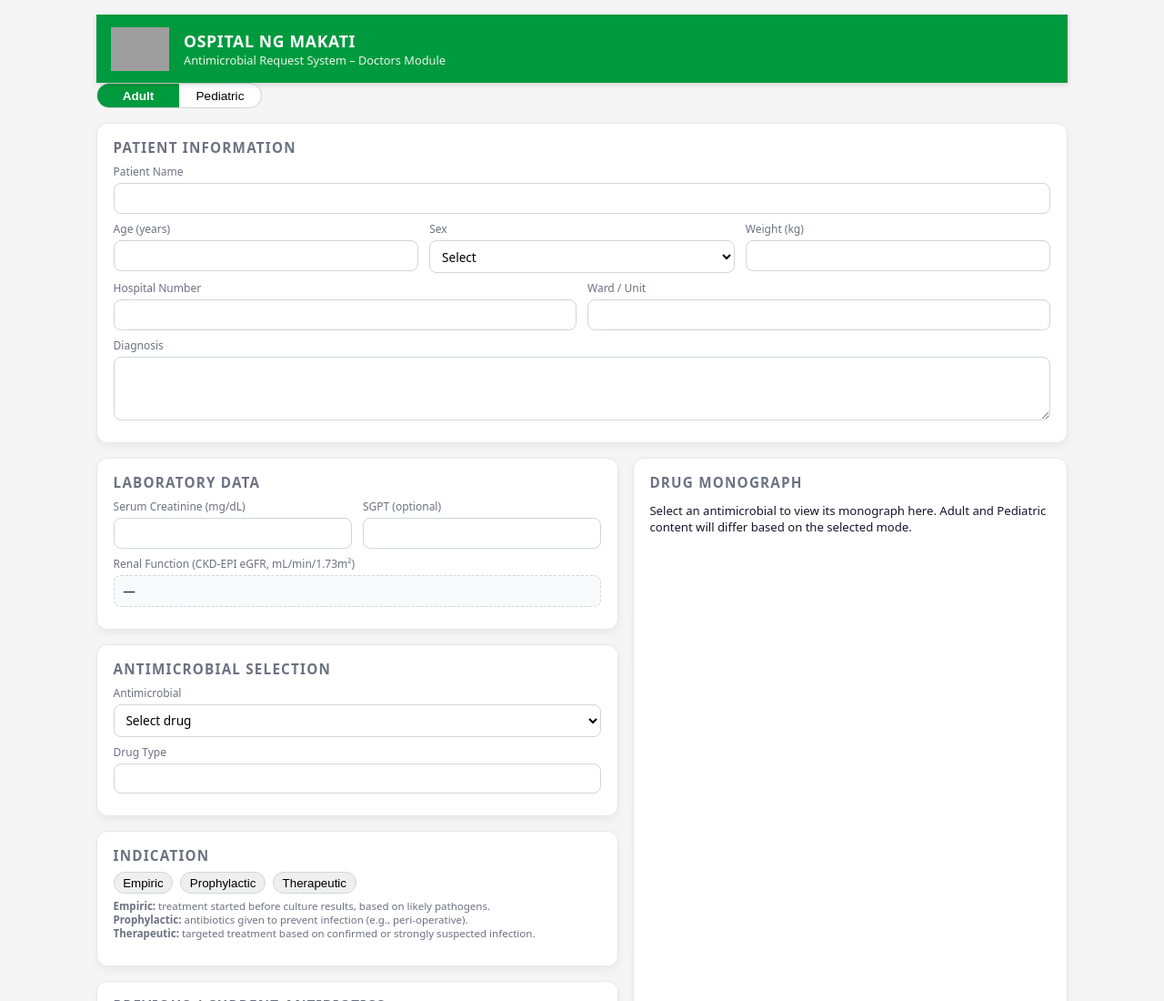
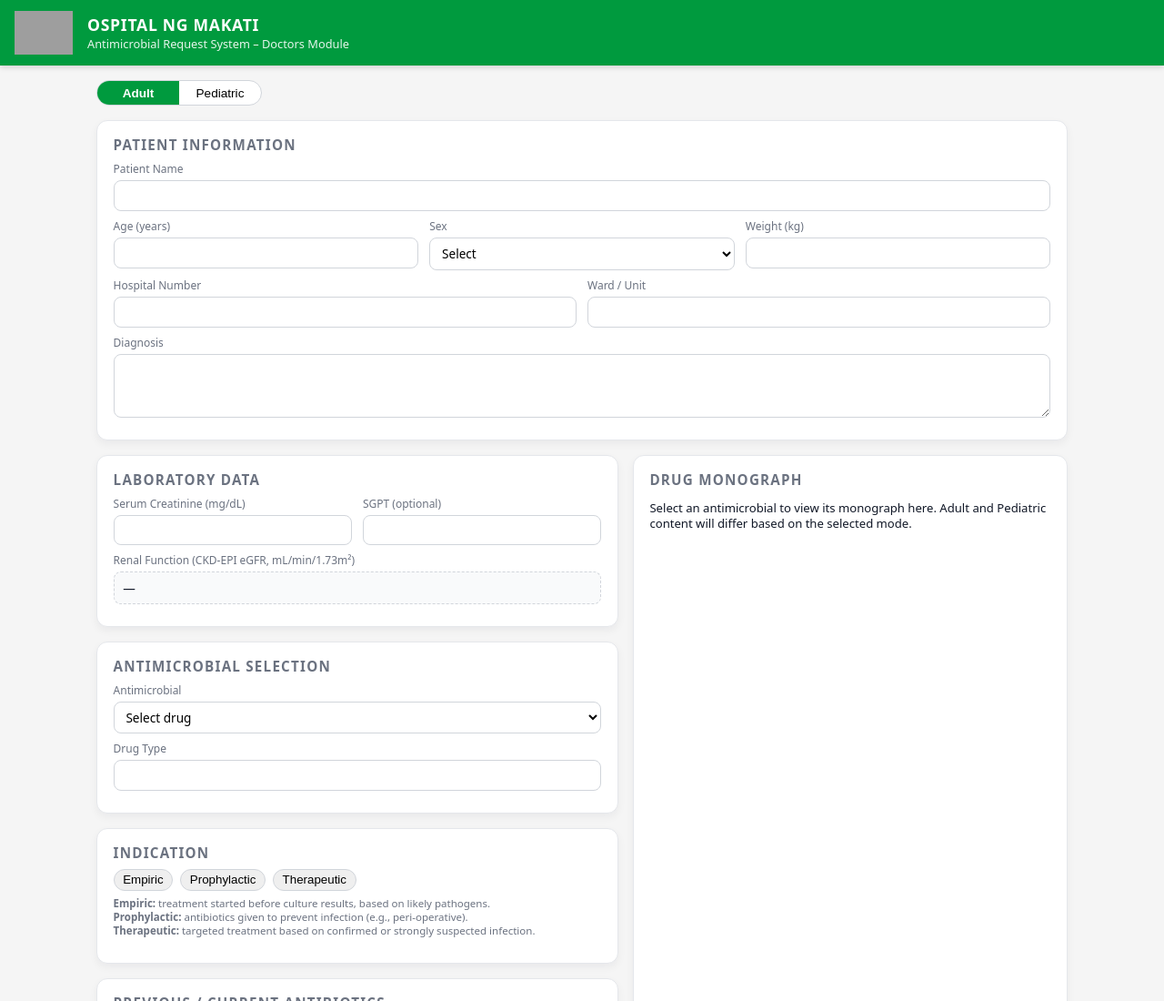
Before and after one commit to maxterrenal-hash/amsone, a plain HTML site: page index.html in a window 1280 px wide. Shown: the top 1100 px of the page at 91% size. Drawn offline with Linux system fonts and the light colour scheme; grey boxes are pictures that could not be loaded.

Commit message:
Update index.html

```diff
--- a/index.html
+++ b/index.html
@@ -34,27 +34,35 @@ header {
   display: flex;
   align-items: center;
   gap: 1rem;
-  padding: 0.85rem 1rem;      /* matches pharmacy/IDS */
   background: var(--osmak-green);
   color: #fff;
+  padding: 0.75rem 1rem;
+  /* no border radius, no margin */
   box-shadow: 0 2px 6px rgba(0,0,0,0.15);
-  margin: 0;                  /* remove negative margin */
-  border-radius: 0;           /* remove rounded bottom */
 }
+
 header img {
-  height: 48px;               /* same logo size */
+  height: 48px;
+  width: auto;
 }
+
+header .title-block {
+  display: flex;
+  flex-direction: column;
+}
+
 header .title-block h1 {
   margin: 0;
-  font-size: 1.05rem;         /* same as IDS/Pharmacy */
+  font-size: 1.1rem;
+  letter-spacing: 0.04em;
   text-transform: uppercase;
-  letter-spacing: 0.03em;
 }
-header .title-block small {
-  display: block;
+
+header .title-block span {
   font-size: 0.8rem;
-  opacity: 0.9;               /* exact match */
+  opacity: 0.9;
 }
+
 
 
     header img {
@@ -379,14 +387,17 @@ header .title-block small {
   </style>
 </head>
 <body>
+  <header>
+    <img src="https://maxterrenal-hash.github.io/justculture/osmak-logo.png" alt="Ospital ng Makati Logo" />
+    <div class="title-block">
+      <h1>OSPITAL NG MAKATI</h1>
+      <span>Antimicrobial Request System – Doctors Module</span>
+    </div>
+  </header>
+
   <div class="app">
-    <header>
-      <img src="https://maxterrenal-hash.github.io/justculture/osmak-logo.png" alt="Ospital ng Makati Logo" />
-<div class="title-block">
-  <h1>Ospital ng Makati</h1>
-  <small>Antimicrobial Request System – Doctors Module</small>
-</div>
-    </header>
+    <!-- everything else stays the same, starting from the toggle-row -->
+
 
     <div class="toggle-row" id="modeToggle">
       <button class="toggle-btn active" data-mode="adult">Adult</button>
```
